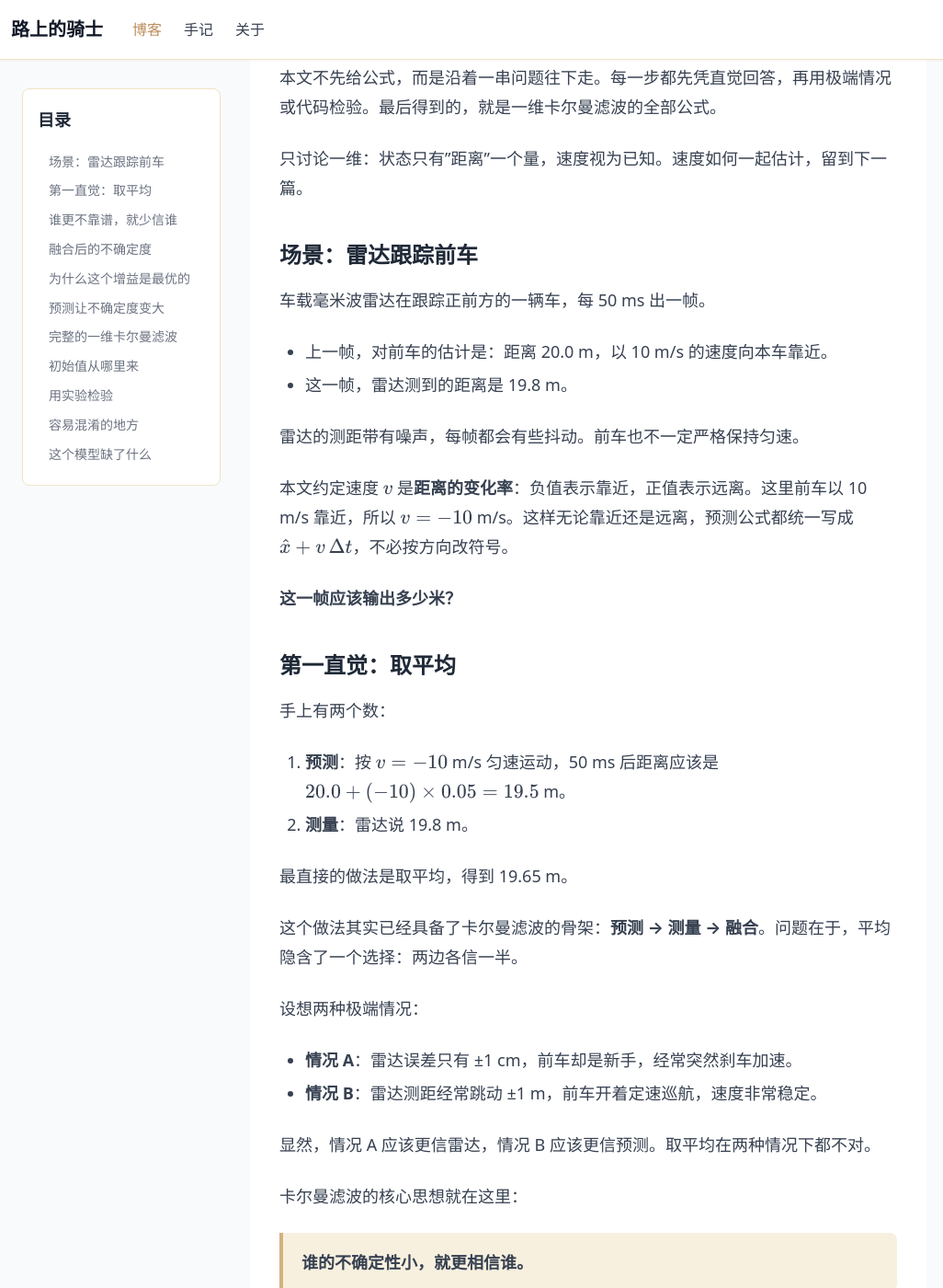
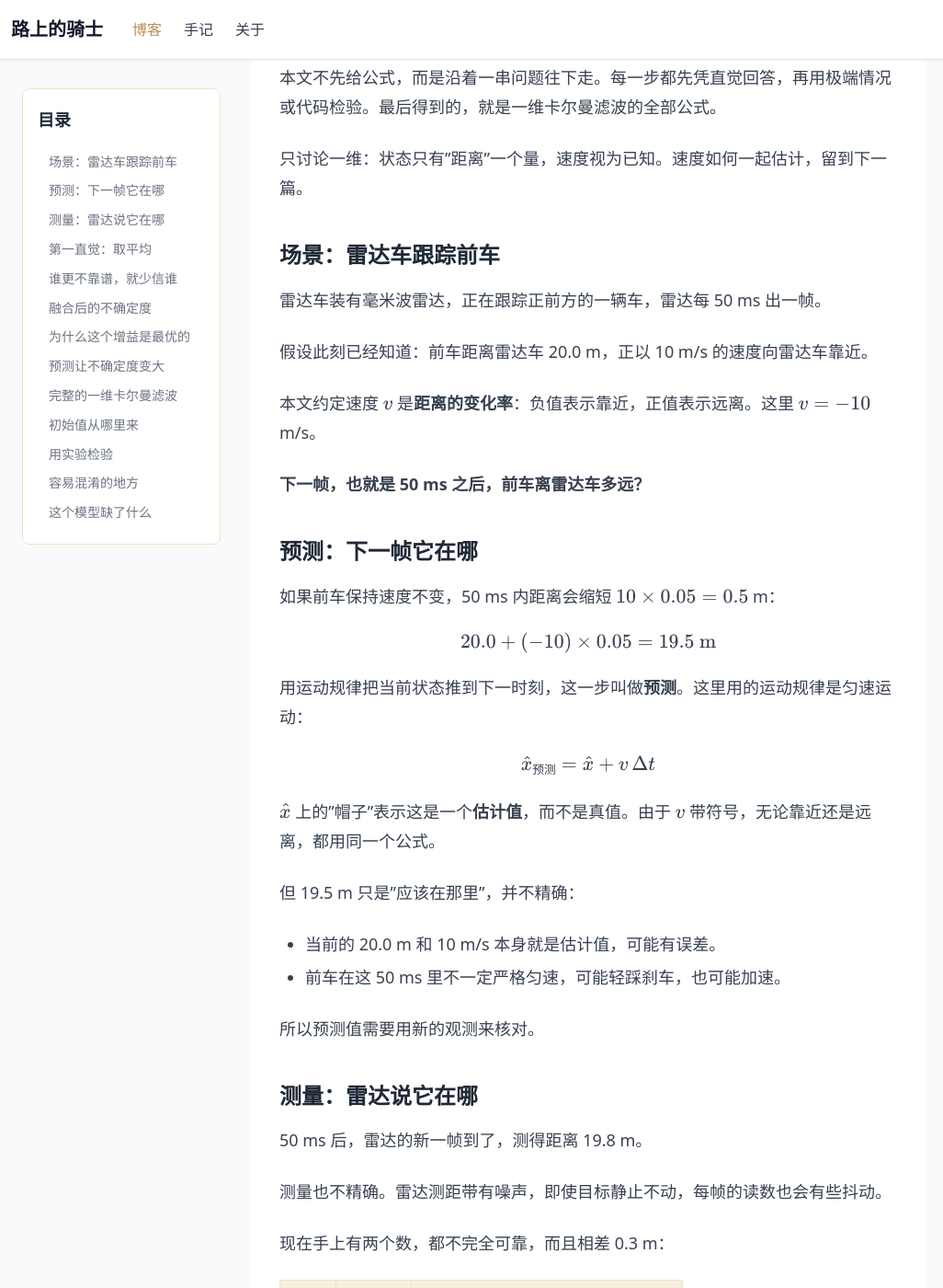
Before and after one commit to luli100/luli100.github.io, a Jekyll site: the page built from _posts/2026-11-07-kalman-filter-1d.md, in a window 1280 px wide and 1400 px high, scrolled down 284 px. Shown: the whole window at 92% size, without its empty margins (0-1026 px from the left). Built offline with Jekyll 4.4.1, drawn with Linux system fonts in a browser that asks for light colours; formulas are drawn with MathJax 3; some of the changed text lies outside the part shown.

Commit message:
Introduce prediction and measurement step by step in Kalman post
Start the scenario from the current state only and ask where the car
will be after 50 ms, then introduce prediction and measurement in
their own sections. Call the tracking vehicle "雷达车" throughout.

Co-Authored-By: Claude Opus 5.5 <noreply@anthropic.com>

```diff
--- a/_posts/2026-11-07-kalman-filter-1d.md
+++ b/_posts/2026-11-07-kalman-filter-1d.md
@@ -4,8 +4,12 @@ title: 从零推导一维卡尔曼滤波
 use_math: true
 enable: true
 toc:
-  - title: 场景：雷达跟踪前车
+  - title: 场景：雷达车跟踪前车
     anchor: scenario
+  - title: 预测：下一帧它在哪
+    anchor: prediction
+  - title: 测量：雷达说它在哪
+    anchor: measurement
   - title: 第一直觉：取平均
     anchor: average
   - title: 谁更不靠谱，就少信谁
@@ -34,25 +38,55 @@ toc:
 
 只讨论一维：状态只有"距离"一个量，速度视为已知。速度如何一起估计，留到下一篇。
 
-## 场景：雷达跟踪前车 {#scenario}
+## 场景：雷达车跟踪前车 {#scenario}
 
-车载毫米波雷达在跟踪正前方的一辆车，每 50 ms 出一帧。
+雷达车装有毫米波雷达，正在跟踪正前方的一辆车，雷达每 50 ms 出一帧。
 
-- 上一帧，对前车的估计是：距离 20.0 m，以 10 m/s 的速度向本车靠近。
-- 这一帧，雷达测到的距离是 19.8 m。
+假设此刻已经知道：前车距离雷达车 20.0 m，正以 10 m/s 的速度向雷达车靠近。
 
-雷达的测距带有噪声，每帧都会有些抖动。前车也不一定严格保持匀速。
+本文约定速度 $$v$$ 是**距离的变化率**：负值表示靠近，正值表示远离。这里 $$v = -10$$ m/s。
 
-本文约定速度 $$v$$ 是**距离的变化率**：负值表示靠近，正值表示远离。这里前车以 10 m/s 靠近，所以 $$v = -10$$ m/s。这样无论靠近还是远离，预测公式都统一写成 $$\hat{x} + v\,\Delta t$$，不必按方向改符号。
+**下一帧，也就是 50 ms 之后，前车离雷达车多远？**
+
+## 预测：下一帧它在哪 {#prediction}
+
+如果前车保持速度不变，50 ms 内距离会缩短 $$10 \times 0.05 = 0.5$$ m：
+
+$$
+20.0 + (-10) \times 0.05 = 19.5\ \text{m}
+$$
+
+用运动规律把当前状态推到下一时刻，这一步叫做**预测**。这里用的运动规律是匀速运动：
+
+$$
+\hat{x}_{\text{预测}} = \hat{x} + v\,\Delta t
+$$
+
+$$\hat{x}$$ 上的"帽子"表示这是一个**估计值**，而不是真值。由于 $$v$$ 带符号，无论靠近还是远离，都用同一个公式。
+
+但 19.5 m 只是"应该在那里"，并不精确：
+
+- 当前的 20.0 m 和 10 m/s 本身就是估计值，可能有误差。
+- 前车在这 50 ms 里不一定严格匀速，可能轻踩刹车，也可能加速。
+
+所以预测值需要用新的观测来核对。
+
+## 测量：雷达说它在哪 {#measurement}
+
+50 ms 后，雷达的新一帧到了，测得距离 19.8 m。
+
+测量也不精确。雷达测距带有噪声，即使目标静止不动，每帧的读数也会有些抖动。
+
+现在手上有两个数，都不完全可靠，而且相差 0.3 m：
+
+| 来源 | 距离 | 不准的原因 |
+| --- | --- | --- |
+| 预测 | 19.5 m | 初始估计有误差，前车不一定匀速 |
+| 测量 | 19.8 m | 雷达测距噪声 |
 
 **这一帧应该输出多少米？**
 
 ## 第一直觉：取平均 {#average}
-
-手上有两个数：
-
-1. **预测**：按 $$v = -10$$ m/s 匀速运动，50 ms 后距离应该是 $$20.0 + (-10) \times 0.05 = 19.5$$ m。
-2. **测量**：雷达说 19.8 m。
 
 最直接的做法是取平均，得到 19.65 m。
 
@@ -248,7 +282,7 @@ $$
 
 ## 初始值从哪里来 {#init}
 
-开头说"上一帧估计距离 20.0 m"，这是为了讨论方便直接给出的。实际系统里，滤波器在第一帧之前没有任何估计，需要初始化。
+开头假设"已经知道前车距离 20.0 m、以 10 m/s 靠近"，这是为了讨论方便直接给出的。实际系统里，滤波器在第一帧之前没有任何估计，需要初始化。
 
 **距离**：雷达第一次发现目标时，手上只有这一次测量，最自然的做法是
 
```
